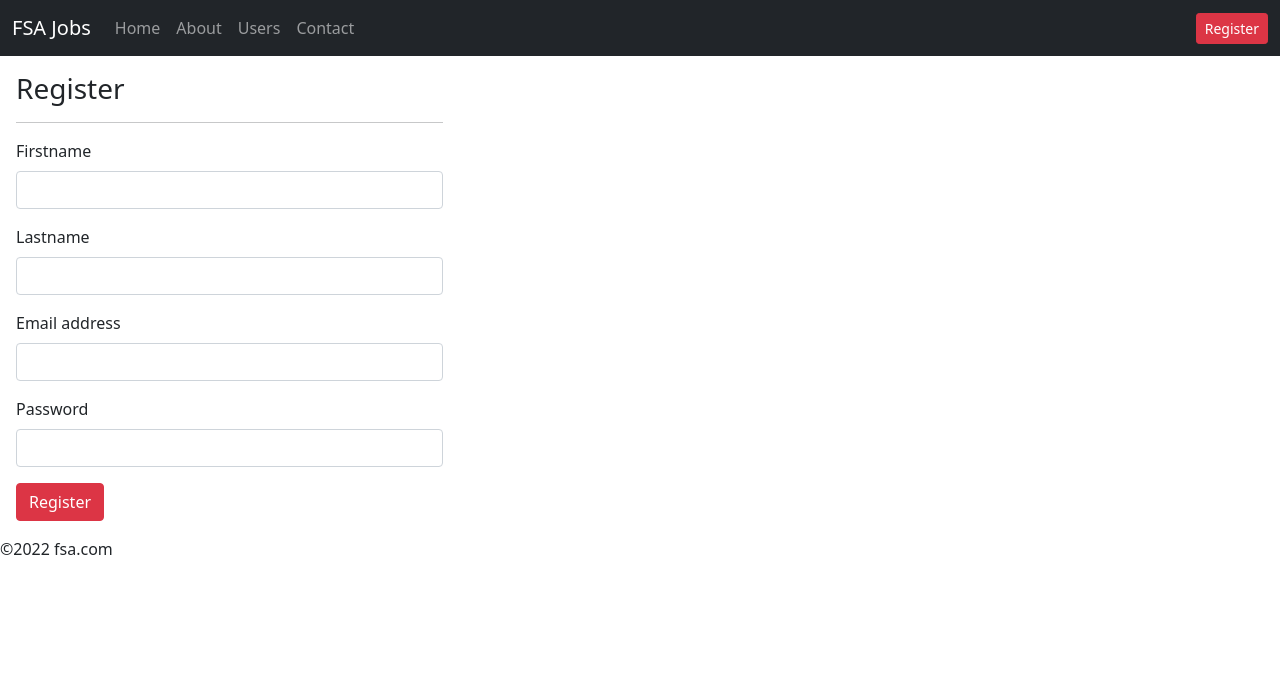
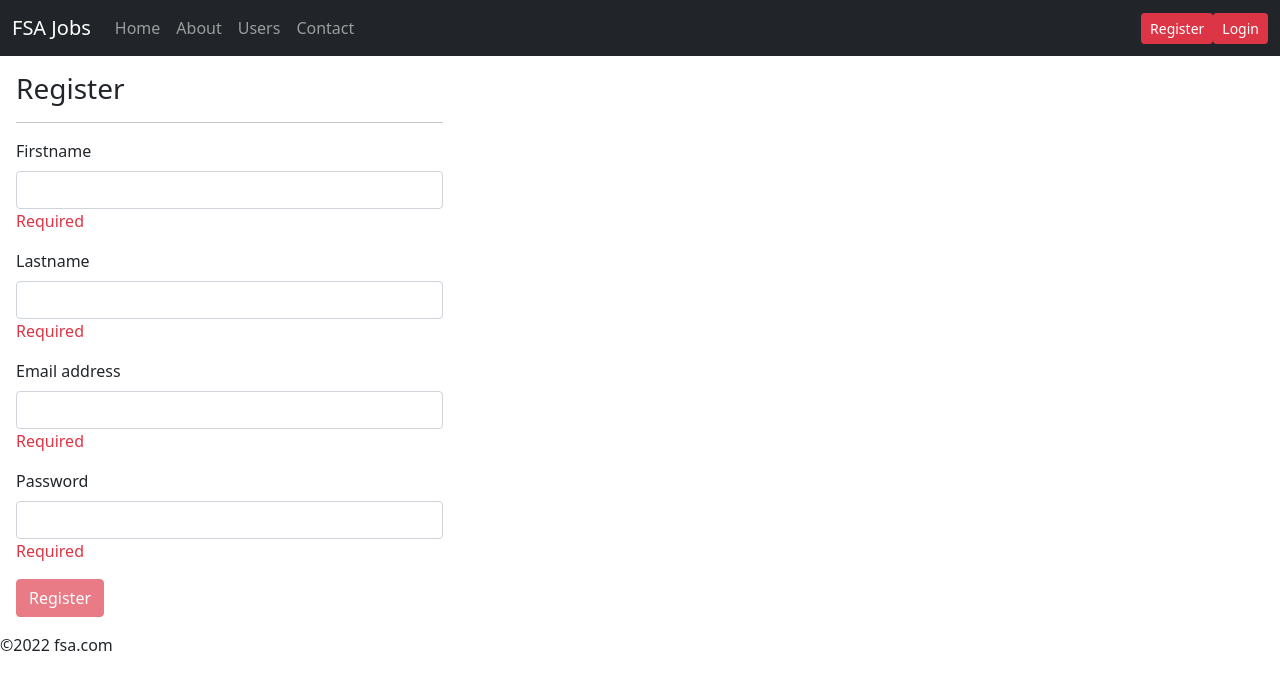
Before and after one commit to AamenaK/fsa-react, a React (Create React App) app: page /register in a window 1280 px wide. Shown: the top 690 px of the page. Built offline with nearby package versions, Linux system fonts and the light colour scheme.

Commit message:
Login Component

```diff
--- a/src/AppRoutes.js
+++ b/src/AppRoutes.js
@@ -7,6 +7,7 @@ import UserList from "./users/UserList";
 import NotFound from "./NotFound";
 import Footer from "./footer";
 import Register from "./Register";
+import Login from "./Login";
 
 const AppRoutes = () => <BrowserRouter>
     <Header />
@@ -18,6 +19,7 @@ const AppRoutes = () => <BrowserRouter>
         {/* <Route path="*" element={<Home/>} /> */}
         {/* <Route path="*" element={<Navigate to="/" />} /> */}
         <Route path="/register" element={<Register />} />
+        <Route path="/login" element={<Login />} />
         <Route path="*" element={<NotFound />} />
     </Routes>
     <Footer />
--- a/src/Header.js
+++ b/src/Header.js
@@ -21,8 +21,11 @@ function Header() {
         <div>
             <Link to="/register" className="btn btn-sm btn-danger">Register</Link>
         </div>
+        <div>
+            <Link to="/login" className="btn btn-sm btn-danger">Login</Link>
+        </div>
     </div>
-  </nav>
+    </nav>
 }
 
 export default Header;
--- /dev/null
+++ b/src/Login.js
@@ -0,0 +1,30 @@
+import React from "react";
+
+class Login extends React.Component {
+
+    state = {
+        user: {
+            email: '',
+            password:''
+        }
+    }
+
+    render () {
+        return <div className="col-md-4 m-3">
+            <h1>Login</h1>
+            <div className="mb-3">
+                <label for="email" className="form-label">Email</label>
+                <input name="email" id="pwd" type="email" class="form-control" />
+            </div>
+            <div className="mb-3">
+                <label for="pwd" className="form-label">Password</label>
+                <input name="password" id="pwd" type="password" class="form-control" />
+            </div>
+            <div className="mb-3">
+                <button className="btn btn-primary">Login</button>
+            </div>
+        </div>
+    }
+}
+
+export default Login;
--- a/src/Register.js
+++ b/src/Register.js
@@ -1,7 +1,7 @@
 import axios from "axios";
 import React from "react";
+import Error from "./utils/Error";
 import ShouldRender from "./utils/ShouldRender";
-import Error from "./utils/Error";
 
 class Register extends React.Component {
 
@@ -21,34 +21,25 @@ class Register extends React.Component {
         axios.post('https://fsa-node-api.herokuapp.com/api/users/signup', this.state.user)
             .then(res => {
                     this.setState({ firstName: '', lastName: '', email: '', password: '', success: true, error: false, userExists: false })
-    })
+            })
             .catch(err => {
-                if(err.message.indexOf('409')>-1) this.setState({ userExists: true, success: false });
+                if(err.message.indexOf('409') > -1) this.setState({ userExists: true, success: false });
                 else this.setState({ error: true, success: false });
             });
     }
 
     onTextChange = (evt) => {
-        const newUser = { ...this.state.user, [evt.target.name] :evt.target.value };
+        const newUser = { ...this.state.user, [evt.target.name]: evt.target.value };
         this.setState({ user: newUser });
 
     }
 
-    // onFirstNameChange = (evt) => {
-    //     this.setState({ firstName:evt.target.value });
-    // }
-
-    // onLastNameChange = (evt) => {
-    //     this.setState({ lastName:evt.target.value });
-    // }
-
-    // onEmailChange = (evt) => {
-    //     this.setState({ email:evt.target.value });
-    // }
-
-    // onPwdChange = (evt) => {
-    //     this.setState({ password:evt.target.value });
-    // }
+    isInvalid = () => {
+        return !this.state.user.firstName
+        || !this.state.user.lastName
+        || !this.state.user.email
+        || !this.state.user.password
+    }
 
     render() {
         return <div className="m-3 col-md-4">
@@ -72,21 +63,42 @@ class Register extends React.Component {
             <div className="mb-3">
                 <label for="fName" className="form-label">Firstname</label>
                 <input name="firstName" value={this.state.firstName} onChange={ this.onTextChange } id="fName" type="text" class="form-control" />
+                <ShouldRender cond={!this.state.user.firstName}>
+                    <span class="text-danger">Required</span>
+                </ShouldRender>
+                <ShouldRender cond={ this.state.user.firstName && this.state.user.firstName.length < 3}>
+                    <span class="text-danger">Min 3 chars</span>
+                </ShouldRender>
             </div>
             <div className="mb-3">
                 <label for="lName" className="form-label">Lastname</label>
                 <input name="lastName"  value={this.state.lastName} onChange={ this.onTextChange } id="lName" type="text" class="form-control" />
+                <ShouldRender cond={!this.state.user.lastName}>
+                    <span class="text-danger">Required</span>
+                </ShouldRender>
+                <ShouldRender cond={ this.state.user.lastName && this.state.user.lastName.length < 3}>
+                    <span class="text-danger">Min 3 chars</span>
+                </ShouldRender>
             </div>
             <div className="mb-3">
                 <label for="exampleFormControlInput1" className="form-label">Email address</label>
                 <input name="email"  value={this.state.email} onChange={ this.onTextChange } id="email" type="email" class="form-control" />
+                <ShouldRender cond={!this.state.user.email}>
+                    <span class="text-danger">Required</span>
+                </ShouldRender>
+                <ShouldRender cond={ this.state.user.email && !this.state.user.email.match(/^[a-zA-Z0-9.!#$%&'*+/=?^_`{|}~-]+@[a-zA-Z0-9-]+(?:\.[a-zA-Z0-9-]+)*$/) }>
+                    <span class="text-danger">Invalid Email</span>
+                </ShouldRender>
             </div>
             <div className="mb-3">
                 <label for="pwd" className="form-label">Password</label>
                 <input name="password"  value={this.state.password} onChange={ this.onTextChange } id="pwd" type="password" class="form-control" />
+                <ShouldRender cond={!this.state.user.password}>
+                    <span class="text-danger">Required</span>
+                </ShouldRender>
             </div>
             <div className="mb-3">
-                <button onClick={ this.onRegister } className="btn btn-danger">Register</button>
+                <button disabled={ this.isInvalid() } onClick={ this.onRegister } className="btn btn-danger">Register</button>
             </div>
         </div>
     }
```
